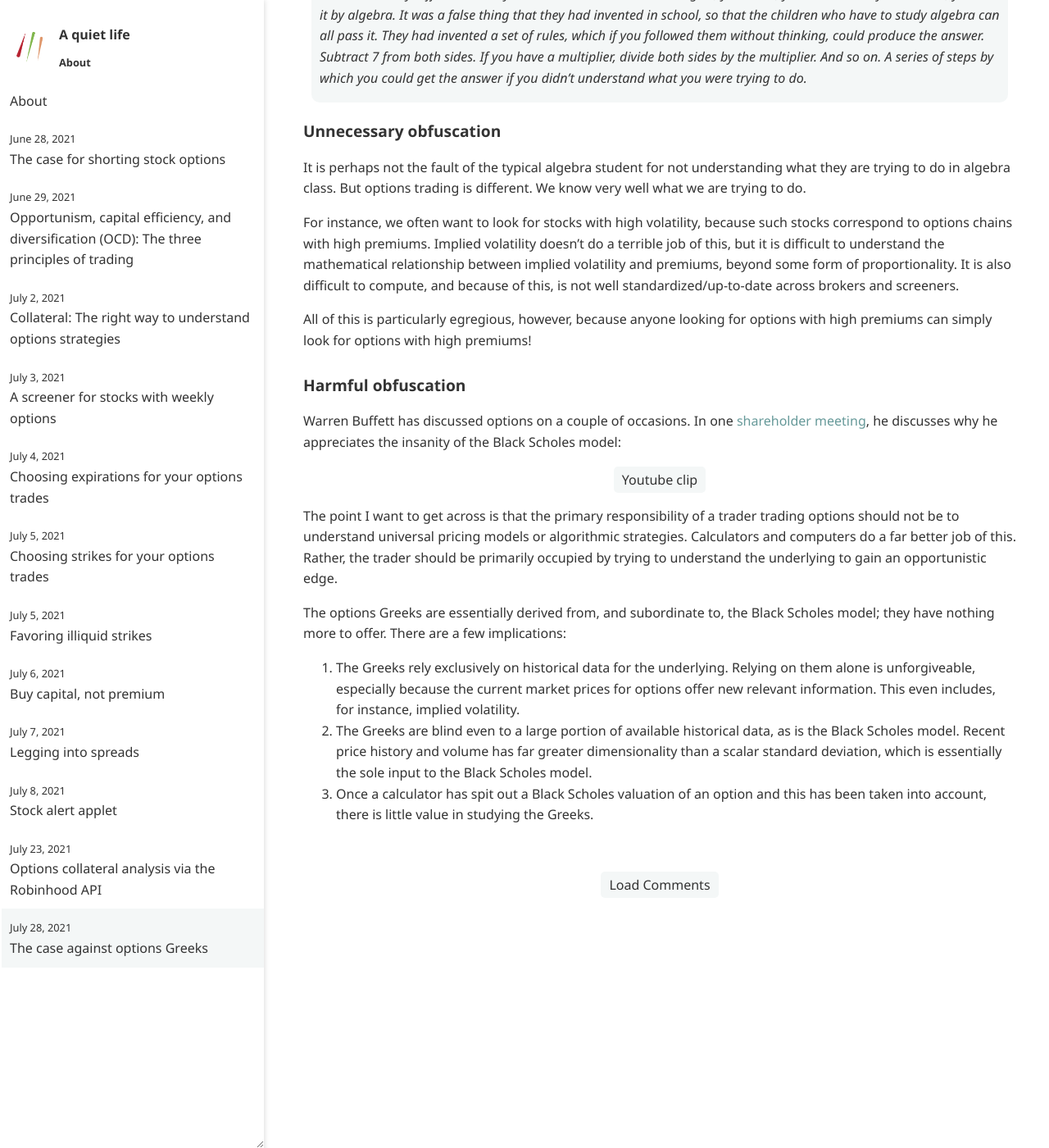
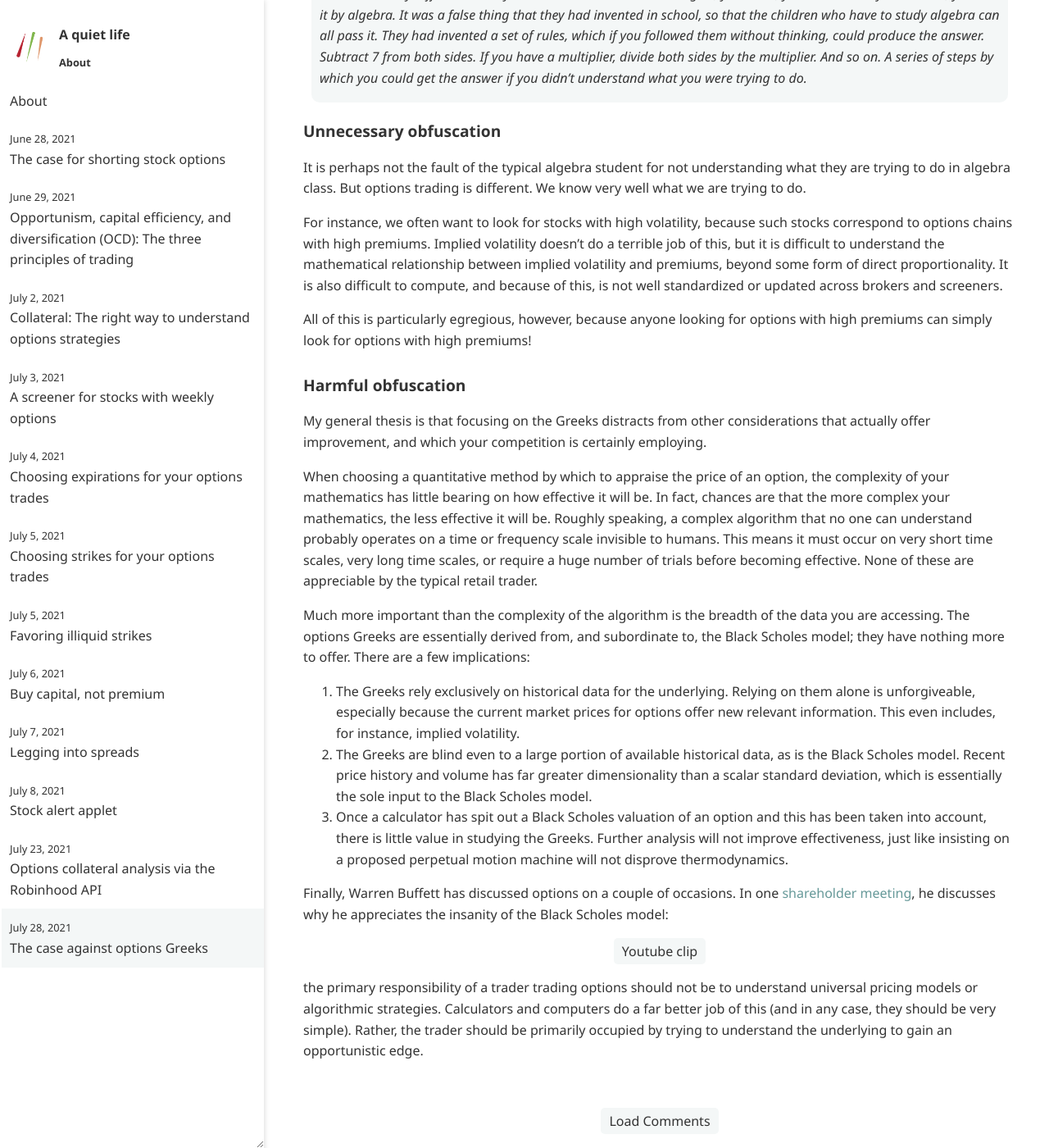
Before and after one commit to ansyblenetwork/aquietlife, a Jekyll site: the page built from _posts/2021-07-28-greeks.md, in a window 1280 px wide and 1400 px high, scrolled down 653 px. Shown: the whole window at 82% size. Built offline with Jekyll 4.4.1, drawn with Linux system fonts in a browser that asks for light colours; before the commit the page ends 1938 px from its top, so only the background shows below that.

Commit message:
Update 2021-07-28-greeks.md

```diff
--- a/_posts/2021-07-28-greeks.md
+++ b/_posts/2021-07-28-greeks.md
@@ -19,19 +19,23 @@ Here is a transcript of the relevant anecdote:
 
 It is perhaps not the fault of the typical algebra student for not understanding what they are trying to do in algebra class. But options trading is different. We know very well what we are trying to do.
 
-For instance, we often want to look for stocks with high volatility, because such stocks correspond to options chains with high premiums. Implied volatility doesn't do a terrible job of this, but it is difficult to understand the mathematical relationship between implied volatility and premiums, beyond some form of proportionality. It is also difficult to compute, and because of this, is not well standardized/up-to-date across brokers and screeners.
+For instance, we often want to look for stocks with high volatility, because such stocks correspond to options chains with high premiums. Implied volatility doesn't do a terrible job of this, but it is difficult to understand the mathematical relationship between implied volatility and premiums, beyond some form of direct proportionality. It is also difficult to compute, and because of this, is not well standardized or updated across brokers and screeners.
 
 All of this is particularly egregious, however, because anyone looking for options with high premiums can simply look for options with high premiums!
 
 
 ### Harmful obfuscation
 
-Warren Buffett has discussed options on a couple of occasions. In one [shareholder meeting](https://www.youtube.com/watch?v=Fd4lfVNJljk), he discusses why he appreciates the insanity of the Black Scholes model:
+My general thesis is that focusing on the Greeks distracts from other considerations that actually offer improvement, and which your competition is certainly employing.
 
-The point I want to get across is that the primary responsibility of a trader trading options should not be to understand universal pricing models or algorithmic strategies. Calculators and computers do a far better job of this. Rather, the trader should be primarily occupied by trying to understand the underlying to gain an opportunistic edge.
+When choosing a quantitative method by which to appraise the price of an option, the complexity of your mathematics has little bearing on how effective it will be. In fact, chances are that the more complex your mathematics, the less effective it will be. Roughly speaking, a complex algorithm that no one can understand probably operates on a time or frequency scale invisible to humans. This means it must occur on very short time scales, very long time scales, or require a huge number of trials before becoming effective. None of these are appreciable by the typical retail trader.
 
-The options Greeks are essentially derived from, and subordinate to, the Black Scholes model; they have nothing more to offer. There are a few implications:
+Much more important than the complexity of the algorithm is the breadth of the data you are accessing. The options Greeks are essentially derived from, and subordinate to, the Black Scholes model; they have nothing more to offer. There are a few implications:
 
 1. The Greeks rely exclusively on historical data for the underlying. Relying on them alone is unforgiveable, especially because the current market prices for options offer new relevant information. This even includes, for instance, implied volatility.
 2. The Greeks are blind even to a large portion of available historical data, as is the Black Scholes model. Recent price history and volume has far greater dimensionality than a scalar standard deviation, which is essentially the sole input to the Black Scholes model.
-3. Once a calculator has spit out a Black Scholes valuation of an option and this has been taken into account, there is little value in studying the Greeks.
+3. Once a calculator has spit out a Black Scholes valuation of an option and this has been taken into account, there is little value in studying the Greeks. Further analysis will not improve effectiveness, just like insisting on a proposed perpetual motion machine will not disprove thermodynamics.
+
+Finally, Warren Buffett has discussed options on a couple of occasions. In one [shareholder meeting](https://www.youtube.com/watch?v=Fd4lfVNJljk), he discusses why he appreciates the insanity of the Black Scholes model:
+
+the primary responsibility of a trader trading options should not be to understand universal pricing models or algorithmic strategies. Calculators and computers do a far better job of this  (and in any case, they should be very simple). Rather, the trader should be primarily occupied by trying to understand the underlying to gain an opportunistic edge.
```
